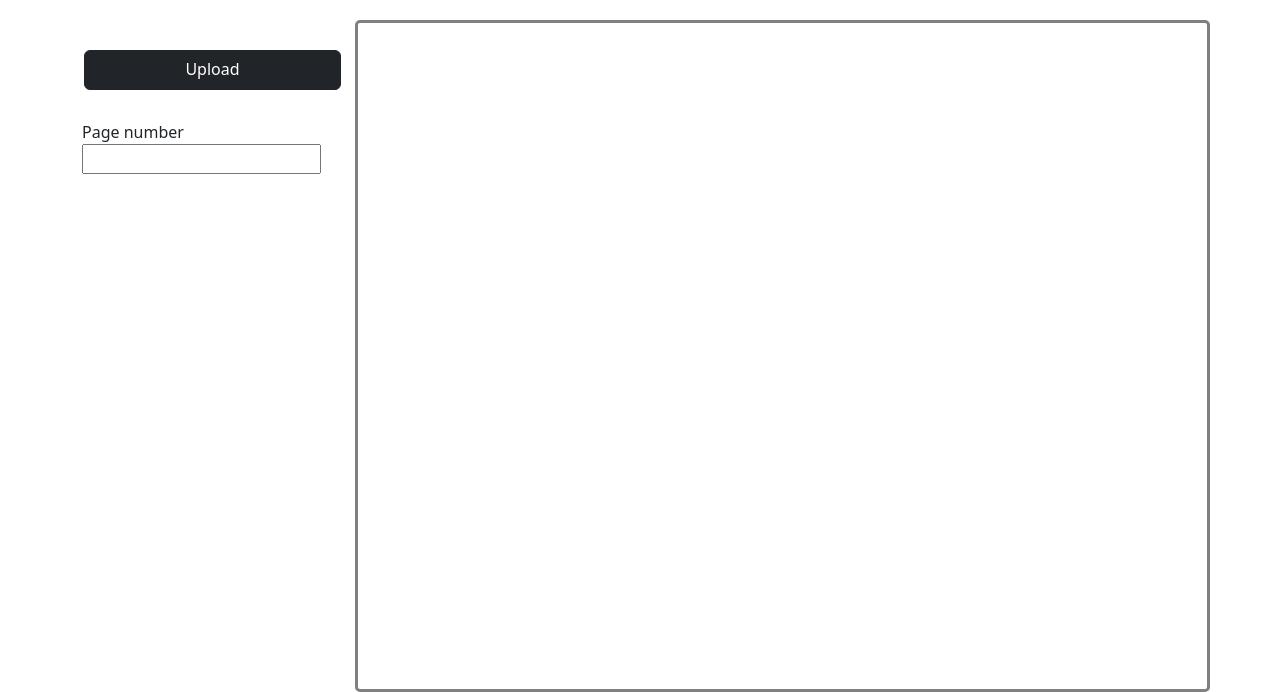
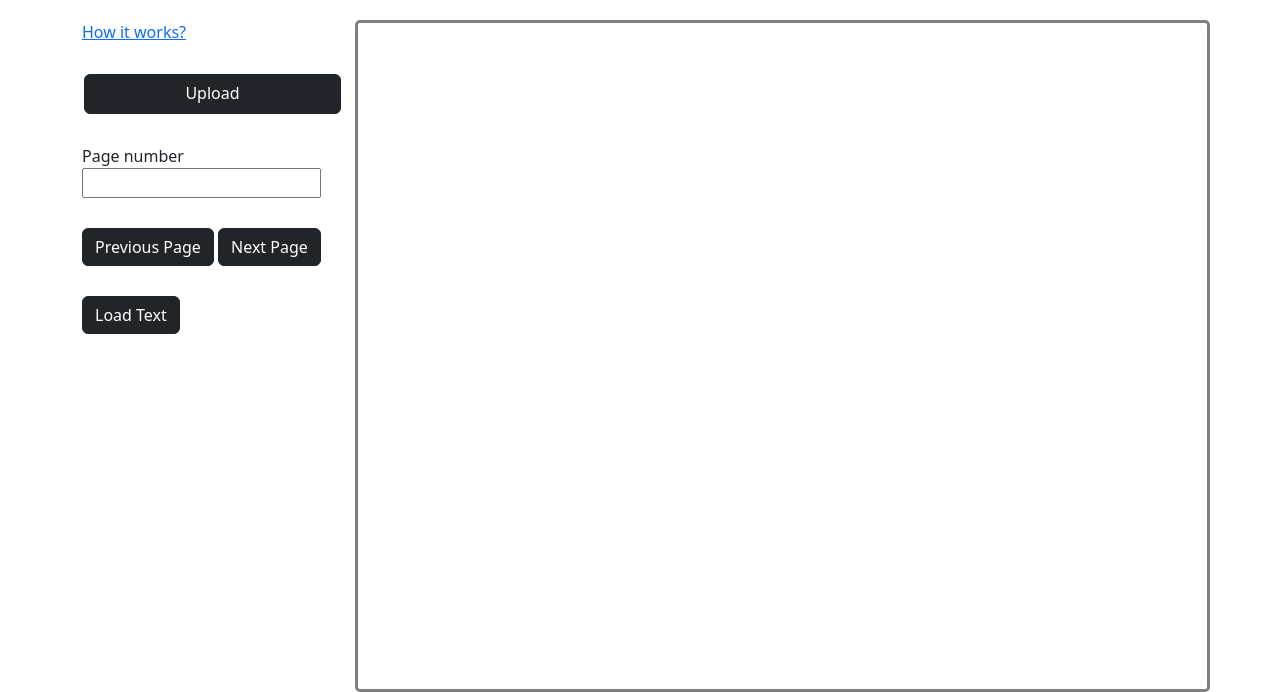
Before and after one commit to ibbymoh/project-context, a Django app: page / in a window 1280 px wide. Shown: the part 156-848 px from the top of the page. Run offline with Django 4.2, Linux system fonts and the light colour scheme; some libraries are stand-ins or nearby versions.

Commit message:
added a few features

```diff
--- a/readingFunctionality/static/design/style.css
+++ b/readingFunctionality/static/design/style.css
@@ -93,3 +93,14 @@ border-radius: 40px;
     font-size: 30px;
     font-weight:bold;
   }
+
+#loadText {
+    margin-top: 30px;
+}
+
+#previousPage{
+    margin-top: 30px;
+}
+#nextPage {
+    margin-top: 30px;
+}
--- a/readingFunctionality/static/js/main.js
+++ b/readingFunctionality/static/js/main.js
@@ -87,12 +87,73 @@ $('#actual-btn').change(function() {
 
 
 
-$('#pageNumber').keyup(function(event) {
+$('#loadText').click(function(event) {
     $('.textButton').remove();
     $('#textSection').empty()
-    chosen_page = Number($(event.currentTarget).val())
+    chosen_page = Number($('#pageNumber').val())
 
     if (Number.isInteger(chosen_page) && chosen_page >= 1) {
+        $('#pageNumber').css('background-color','white')
+
+        var selectedFile = document.getElementById("actual-btn").files[0]
+
+        var fd1 = new FormData();
+        fd1.append('file', selectedFile);
+        fd1.append('pageNumber',chosen_page)
+        const csrftoken = getCookie('csrftoken')
+
+        $.ajax(
+        {
+        type:"POST",
+        url:"fileChange",
+        headers: {'X-CSRFToken': csrftoken},
+        data: fd1,
+        cache: false,
+        processData: false,
+        contentType: false,
+        success: function(data) {
+
+//        $('#textSection').val("");
+
+
+        const myArray = data["alpha"]
+
+        for (let i = 0; i < myArray.length; i++) {
+            $('#textSection').append(`<button type='button' class='textButton'>${myArray[i]}</button>`)
+            $('#textSection').append(" ")
+            }
+
+        $('.textButton').addClass('btn btn-light')
+        }
+
+
+        })
+
+    } else if ($('#pageNumber').val() == '') {
+
+    $('#pageNumber').css('background-color','red')
+
+    alert("please enter a page number")
+
+
+
+    } else {
+
+    alert("please enter a valid page number")
+
+    }
+
+    })
+
+//#####
+$('#previousPage').click(function(event) {
+    $('.textButton').remove();
+    $('#textSection').empty()
+    chosen_page = Number($('#pageNumber').val())
+
+    if (Number.isInteger(chosen_page) && chosen_page >= 2) {
+        chosen_page = chosen_page -1
+        $('#pageNumber').val(chosen_page)
 
         var selectedFile = document.getElementById("actual-btn").files[0]
 
@@ -139,6 +200,72 @@ $('#pageNumber').keyup(function(event) {
 
     })
 
+//#####
+
+
+$('#nextPage').click(function(event) {
+    $('.textButton').remove();
+    $('#textSection').empty()
+    chosen_page = Number($('#pageNumber').val())
+
+    if (Number.isInteger(chosen_page) && chosen_page >= 1) {
+        chosen_page = chosen_page  + 1
+        $('#pageNumber').val(chosen_page)
+
+        var selectedFile = document.getElementById("actual-btn").files[0]
+
+        var fd1 = new FormData();
+        fd1.append('file', selectedFile);
+        fd1.append('pageNumber',chosen_page)
+        const csrftoken = getCookie('csrftoken')
+
+        $.ajax(
+        {
+        type:"POST",
+        url:"fileChange",
+        headers: {'X-CSRFToken': csrftoken},
+        data: fd1,
+        cache: false,
+        processData: false,
+        contentType: false,
+        success: function(data) {
+
+//        $('#textSection').val("");
+
+
+        const myArray = data["alpha"]
+
+        for (let i = 0; i < myArray.length; i++) {
+            $('#textSection').append(`<button type='button' class='textButton'>${myArray[i]}</button>`)
+            $('#textSection').append(" ")
+            }
+
+        $('.textButton').addClass('btn btn-light')
+        },
+        error: function(date) {
+         alert("please enter a valid page number")
+
+        }
+
+
+        })
+
+    } else if (Number.isInteger(chosen_page) && chosen_page == 0) {
+
+
+    } else {
+
+    alert("This page number does not exist in the document uploaded")
+
+    }
+
+    })
+
+
+
+
+
+
 
 
 });
--- a/readingFunctionality/templates/base.html
+++ b/readingFunctionality/templates/base.html
@@ -21,7 +21,7 @@
 <nav class="navbar">
     <div class="container-fluid justify-content-center">
         <nav class="navbar navbar-white bg-white me-auto">
-            <a class="navbar-brand" href="#">
+            <a class="navbar-brand" href="{% url 'home' %}">
                 <img src="{% static 'design/logo.png' %}" width="130" height="130" class="d-inline-block" alt="">
 
             </a>
@@ -36,10 +36,6 @@
 
           <li class="nav-item">
               <a class="nav-link text-dark" href="{% url 'logout' %}" hidden> Item two </a>
-          </li>
-
-          <li class="nav-item">
-              <a class="nav-link text-dark" href="{% url 'logout' %}" hidden> Item three </a>
           </li>
 
           <li class="nav-item">
--- a/readingFunctionality/templates/readingFunctionality/home.html
+++ b/readingFunctionality/templates/readingFunctionality/home.html
@@ -8,6 +8,7 @@
 <div class="container h-100 align-items-center">
   <div class="row">
     <div class="col-md-3 no-float ">
+      <a class="font-weight-bold text-primary" href="{% url 'guide' %}"> How it works?  </a>
       <div class="row" id="upload-section">
         <input type="file" id="actual-btn" hidden />
           {% csrf_token %}
@@ -18,15 +19,18 @@
       </div>
         <label for="pageNumber">Page number</label>
         <input type="text" id="pageNumber" name="fname">
+        <button type="button" id="previousPage" class="btn btn-dark">Previous Page </button>
+        <button type="button" id="nextPage" class="btn btn-dark">Next Page </button> <br>
+        <button type="button" id="loadText" class="btn btn-dark">Load Text</button>
 
       <div class="row" id="translation-section">
           <h1 id="word"> </h1>
           <p id="translation-of-Word"> </p>
       </div>
 
-      <div class="row" id="upload-section">
-        <button type="button" class="btn btn-dark" id="saveWordButton" hidden>Save word</button>
-      </div>
+<!--      <div class="row" id="upload-section">-->
+<!--        <button type="button" class="btn btn-dark" id="saveWordButton" hidden>Save word</button>-->
+<!--      </div>-->
 
     </div>
 
--- a/readingFunctionality/urls.py
+++ b/readingFunctionality/urls.py
@@ -6,6 +6,7 @@ from .views import  *
 urlpatterns = [
     path('',home,name='home'),
     path('fileChange',fileChange,name="fileChange"),
-    path('get/translation',translate,name="translate")
+    path('get/translation',translate,name="translate"),
+    path('guide/',view_guide,name="guide"),
 
 ]
--- a/readingFunctionality/views.py
+++ b/readingFunctionality/views.py
@@ -17,10 +17,10 @@ import openai
 
 
 # Create your views here.
-# pytesseract.pytesseract.tesseract_cmd = r'C:\Program Files\Tesseract-OCR\tesseract.exe'
-# poppler_path = r"C:\Users\User\Downloads\Release-23.01.0-0\poppler-23.01.0\Library\bin"
-pytesseract.pytesseract.tesseract_cmd = '/app/.apt/usr/bin/tesseract'
-poppler_path = os.getenv("POPPLER_PATH")
+pytesseract.pytesseract.tesseract_cmd = r'C:\Program Files\Tesseract-OCR\tesseract.exe'
+poppler_path = r"C:\Users\User\Downloads\Release-23.01.0-0\poppler-23.01.0\Library\bin"
+# pytesseract.pytesseract.tesseract_cmd = '/app/.apt/usr/bin/tesseract'
+# poppler_path = os.getenv("POPPLER_PATH")
 
 
 def home(request):
@@ -66,3 +66,7 @@ def translate(request):
         result = response["choices"][0]["message"]["content"]
 
         return JsonResponse({"answer": result})
+
+
+def view_guide(request):
+    return render(request,"readingFunctionality/guide.html")
```
Also changed, not shown: readingFunctionality/static/design/step3.png (added).
